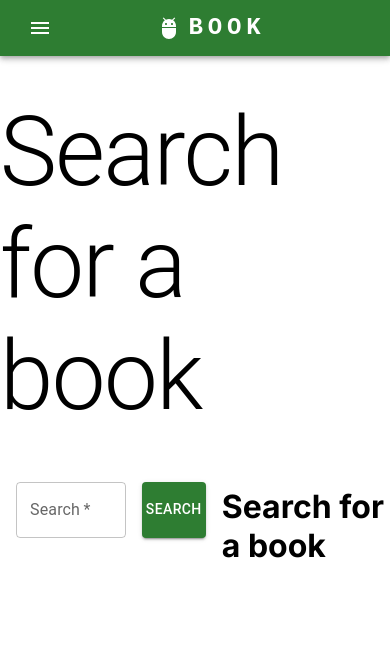
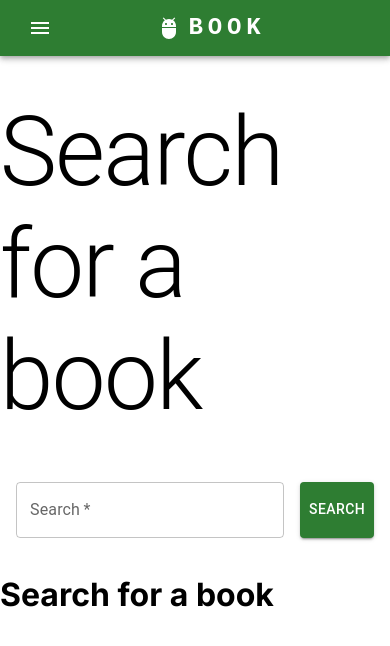
Before and after one commit to hktom/book-store-frontend, a Next.js app: page /search in a window 390 px wide. Shown: the top 646 px of the page. Built offline with nearby package versions, Linux system fonts and the light colour scheme.

Commit message:
fix responsive search page

```diff
--- a/src/app/search/page.tsx
+++ b/src/app/search/page.tsx
@@ -26,14 +26,21 @@ function SearchPage() {
       </Typography>
       <Box
         sx={{
-          display: "flex",
+          display: {
+            md: "flex",
+            xs: "block",
+          },
+
           alignItems: "flex-start",
           justifyContent: "flex-start",
         }}
       >
         <Box
           component={"form"}
-          sx={{ display: "flex", p: 2 }}
+          sx={{
+            display: "flex",
+            p: 2,
+          }}
           onSubmit={handleSearch}
         >
           <TextField
@@ -42,6 +49,12 @@ function SearchPage() {
             variant="outlined"
             onChange={(e) => setSearch(e.target.value)}
             required
+            sx={{
+              width: {
+                md: "auto",
+                xs: "100%",
+              },
+            }}
           />
           <Button
             variant="contained"
@@ -54,7 +67,14 @@ function SearchPage() {
           </Button>
         </Box>
 
-        <Box sx={{ width: "80%" }}>
+        <Box
+          sx={{
+            width: {
+              md: "80%",
+              xs: "100%",
+            },
+          }}
+        >
           {!search && <h1>Search for a book</h1>}
           {search && books.length === 0 && <h1>No book found</h1>}
 
```
